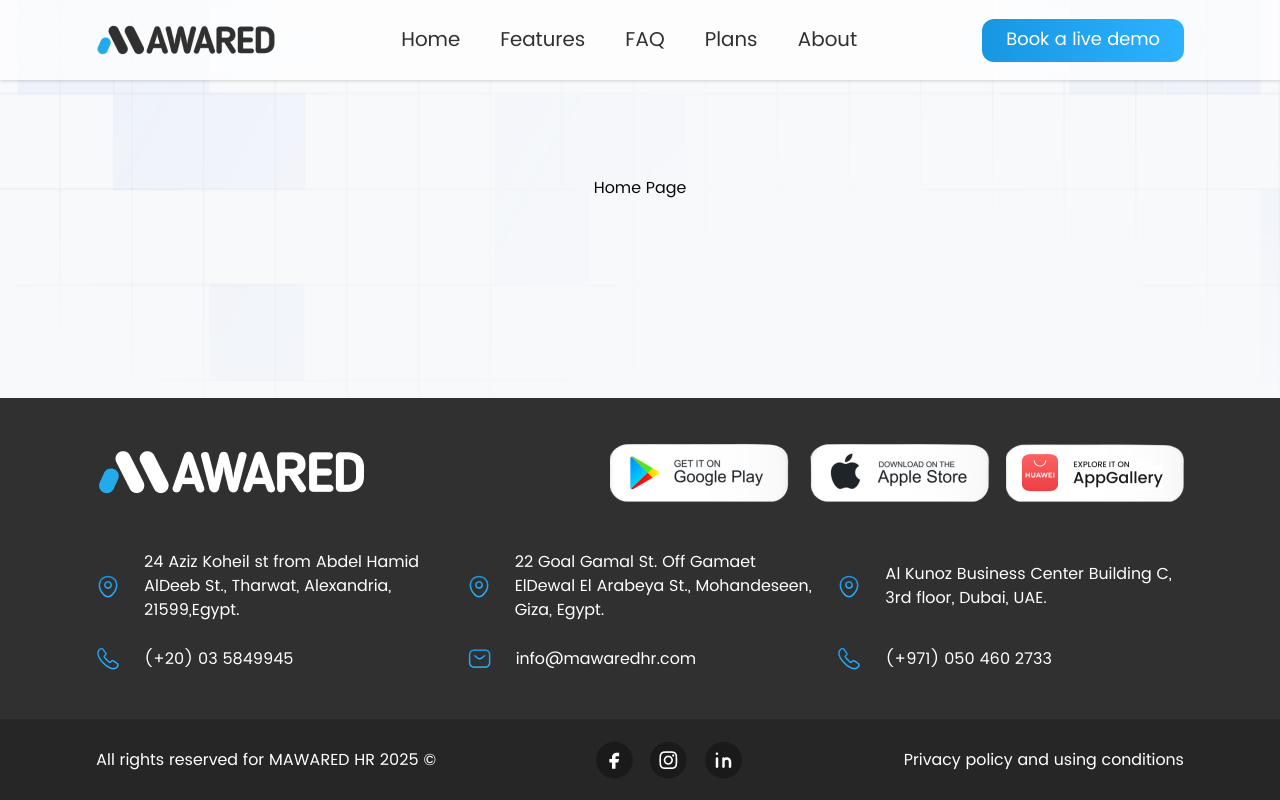
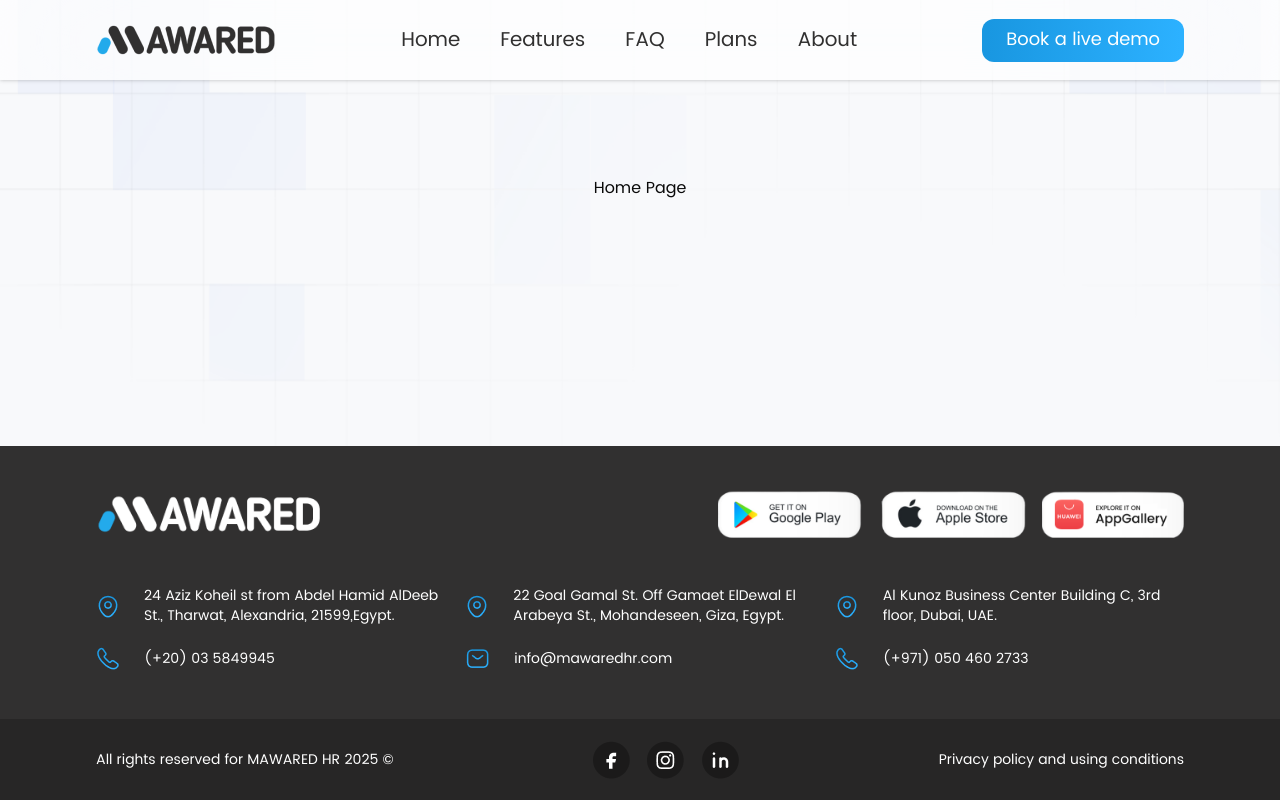
Before and after one commit to neldeeb/mawared-website-fe, a React (Vite) app: page / in a window 1280 px wide. Built offline with nearby package versions, Linux system fonts and the light colour scheme.

Commit message:
fix font size

```diff
--- a/src/components/Footer/index.tsx
+++ b/src/components/Footer/index.tsx
@@ -4,34 +4,39 @@ const Footer = () => {
       <div className="flex flex-col px-24">
         {/* Top section */}
         <div className="flex flex-col md:flex-row justify-between items-center pt-11">
-          <div className="text-white text-2xl font-bold">
-            <img src="/img/mawared-white-logo.png" alt="mawared-logo" />
-          </div>
+          <img
+            src="/img/mawared-white-logo.png"
+            alt="mawared-logo"
+            className="h-10"
+          />
 
           <div className="flex items-center gap-4">
             <a href="#" className="hover:opacity-90 transition-opacity">
               <img
                 src="/img/google-play-icon.png"
                 alt="Get it on Google Play"
+                className="h-12"
               />
             </a>
             <a href="#" className="hover:opacity-90 transition-opacity">
               <img
                 src="/img/apple-store-icon.png"
                 alt="Download on App Store"
+                className="h-12"
               />
             </a>
             <a href="#" className="hover:opacity-90 transition-opacity">
               <img
                 src="/img/app-gallery-icon.png"
                 alt="Explore it on AppGallery"
+                className="h-12"
               />
             </a>
           </div>
         </div>
 
         {/* Contact info */}
-        <div className="grid grid-cols-1 md:grid-cols-3 gap-6 text-base font-normal py-12">
+        <div className="grid grid-cols-1 md:grid-cols-3 gap-5 text-sm font-normal py-12">
           <div className="flex items-center gap-6 text-white">
             <img src="/img/location-icon.png" alt="location-icon" />
             24 Aziz Koheil st from Abdel Hamid AlDeeb St., Tharwat, Alexandria,
@@ -69,7 +74,7 @@ const Footer = () => {
       </div>
 
       <div className="flex flex-col md:flex-row justify-between items-center bg-[#00000033] px-24 h-[81px]">
-        <p className="text-white text-base font-normal">
+        <p className="text-white text-sm font-normal">
           All rights reserved for MAWARED HR 2025 ©
         </p>
 
@@ -85,7 +90,7 @@ const Footer = () => {
           </a>
         </div>
 
-        <p className="text-white text-base font-normal">
+        <p className="text-white text-sm font-normal">
           Privacy policy and using conditions
         </p>
       </div>
```
